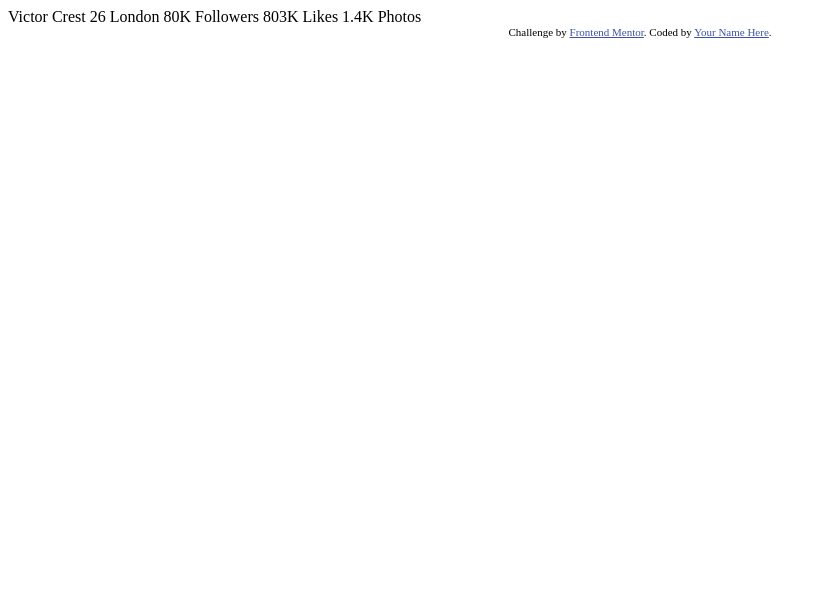
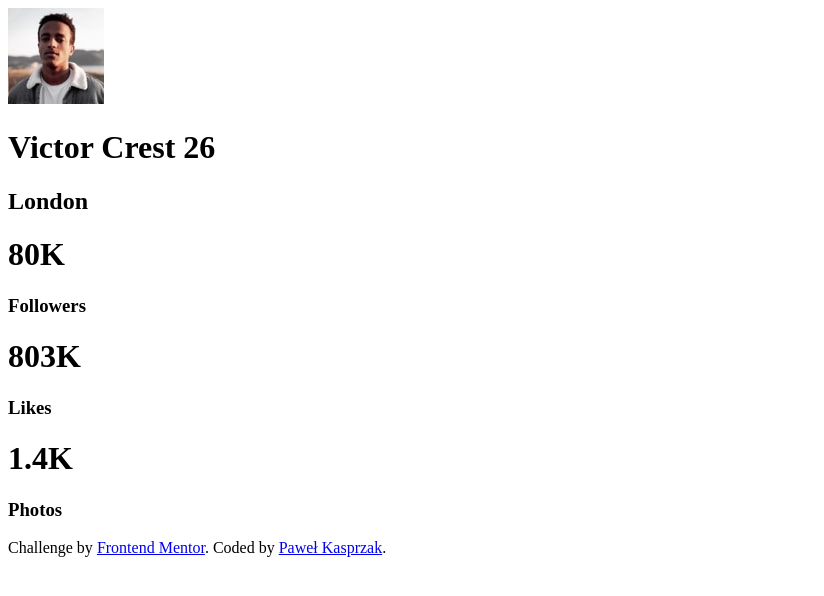
Before and after one commit to pkasprzak9/profile-card-component-main, a plain HTML site: page index.html in a window 1280 px wide. Shown: the whole page, without its empty margins (0-824 px from the left). Drawn offline with Linux system fonts and the light colour scheme.

Commit message:
Refactor profile card UI and improve code structure
Reorganized the profile card HTML content into more semantic sections, separating the information into top, middle, and bottom card segments for better readability and structure. Introduced external CSS stylesheet linking instead of inline styling to streamline HTML and adhere to best practices for maintainability and separation of concerns. Also updated the footer to include a direct link to the coder's GitHub repositories, enhancing attribution accessibility. These changes should make future updates and styling changes more efficient.

```diff
--- a/index.html
+++ b/index.html
@@ -2,34 +2,51 @@
 <html lang="en">
 <head>
   <meta charset="UTF-8">
-  <meta name="viewport" content="width=device-width, initial-scale=1.0"> <!-- displays site properly based on user's device -->
-
-  <link rel="icon" type="image/png" sizes="32x32" href="./images/favicon-32x32.png">
-
+  <meta name="viewport" content="width=device-width, initial-scale=1.0">
+  <link rel="stylesheet" href="style.css">
   <title>Frontend Mentor | Profile card component</title>
-
-  <!-- Feel free to remove these styles or customise in your own stylesheet 👍 -->
-  <style>
-    .attribution { font-size: 11px; text-align: center; }
-    .attribution a { color: hsl(228, 45%, 44%); }
-  </style>
 </head>
 <body>
-  Victor Crest
-  26
-  London
-
+  <div class="card-container">
+    <div class="card-top">
+      <img src="./images/image-victor.jpg" alt="Profile picture of Victor">
+    </div>
+    <div class="card-middle">
+      <h1 class="name">
+        Victor Crest <span class="age">26</span>
+      </h1>
+      <h2 class="city">London</h2>
+    </div>
+    <div class="card-bottom">
+      <div class="card-bottom-element">
+        <h1 class="card-bottom-element-number">
           80K
+        </h1>
+        <h3 class="card-bottom-element-text">
           Followers
-
+        </h3>
+      </div>
+      <div class="card-bottom-element">
+        <h1 class="card-bottom-element-number">
           803K
+        </h1>
+        <h3 class="card-bottom-element-text">
           Likes
-
+        </h3>
+      </div>
+      <div class="card-bottom-element">
+        <h1 class="card-bottom-element-number">
           1.4K
+        </h1>
+        <h3 class="card-bottom-element-text">
           Photos
-  <div class="attribution">
+        </h3>
+      </div>
+    </div>
+  </div>
+  <footer>
     Challenge by <a href="https://www.frontendmentor.io?ref=challenge" target="_blank">Frontend Mentor</a>.
-    Coded by <a href="#">Your Name Here</a>.
-  </div>
+    Coded by <a href="https://github.com/pkasprzak9?tab=repositories">Paweł Kasprzak</a>.
+  </footer>
 </body>
 </html>
```
Lines whose indentation alone changed are shown as unchanged.
